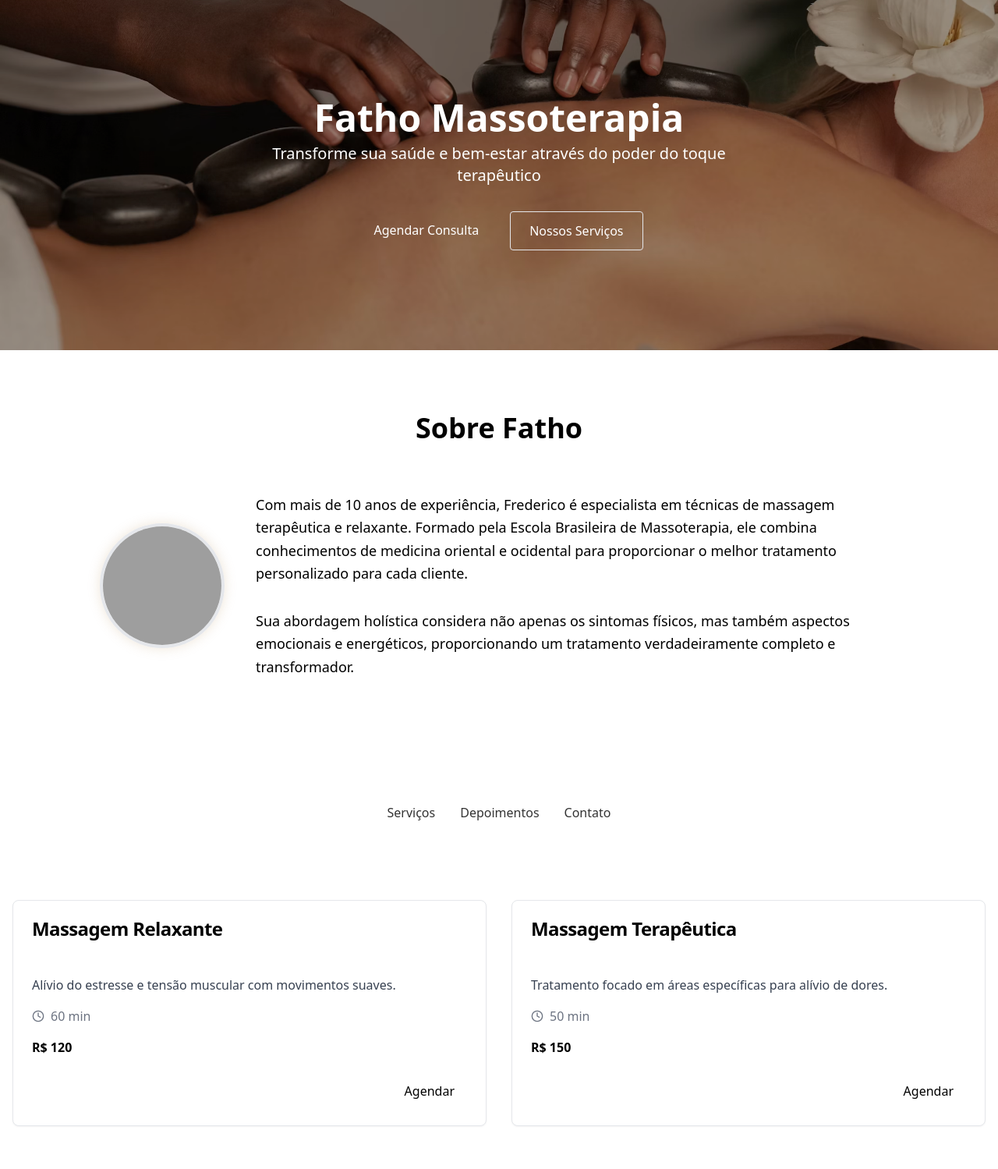
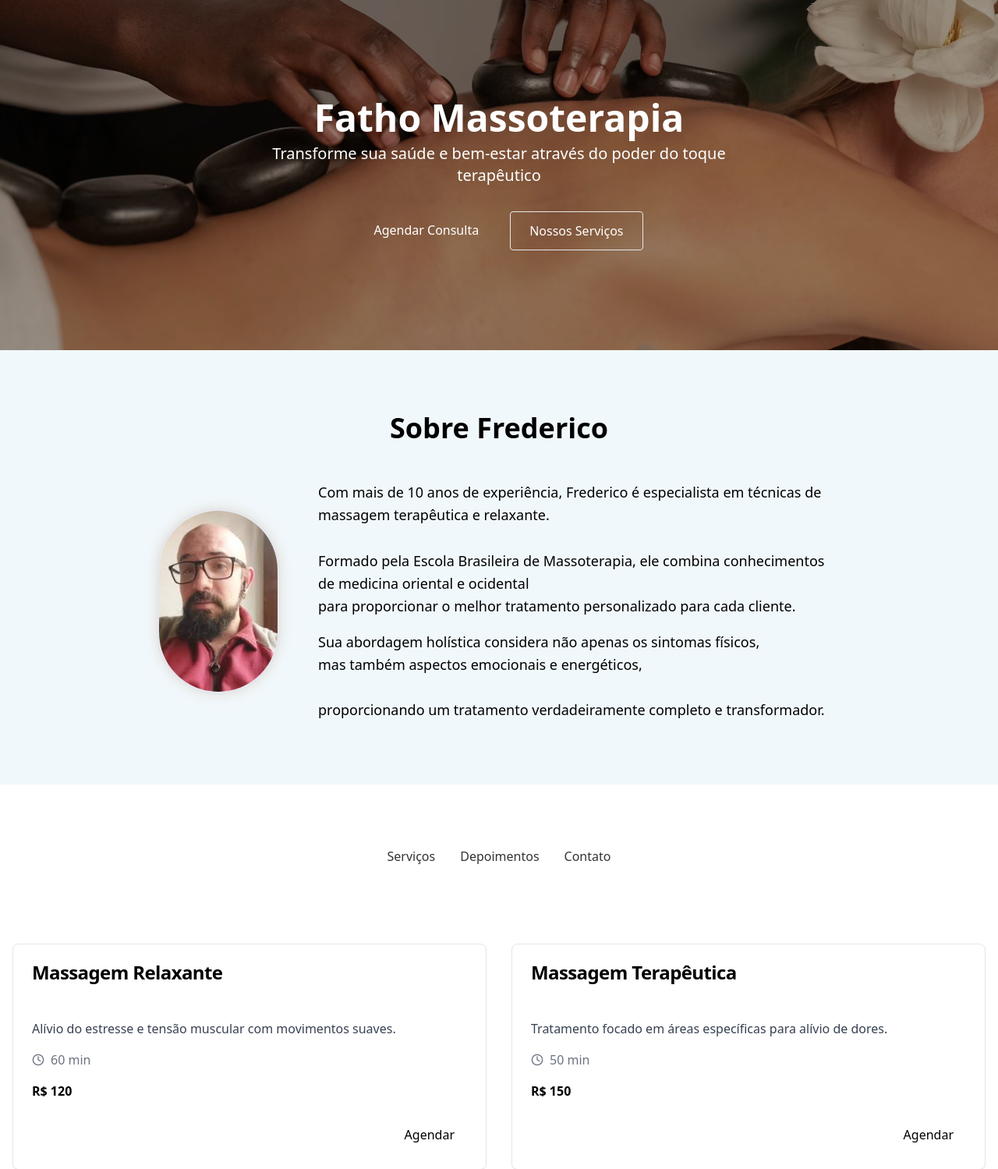
Before and after one commit to RenanDevKF/Projetos, a Django app: page / in a window 1280 px wide. Shown: the part 81-1580 px from the top of the page at 78% size. Run offline with Django 5.2, Linux system fonts and the light colour scheme; data that the repository does not hold is empty; some libraries are stand-ins or nearby versions; grey boxes are pictures that could not be loaded.

Commit message:
feat: add tudo e mais um pouco

```diff
--- a/package.json
+++ b/package.json
@@ -16,5 +16,8 @@
   "bugs": {
     "url": "https://github.com/RenanDevKF/Projetos/issues"
   },
-  "homepage": "https://github.com/RenanDevKF/Projetos#readme"
+  "homepage": "https://github.com/RenanDevKF/Projetos#readme",
+  "dependencies": {
+    "@tailwindcss/typography": "^0.5.16"
+  }
 }
--- a/static/css/custom.css
+++ b/static/css/custom.css
@@ -1,3 +1,6 @@
+/* Arquivo para estilos customizados que vão além do Tailwind */
+
+/* Definindo cores personalizadas caso não estejam no tailwind.config */
 :root {
     --fatho-mint: #d4e8d9;
     --fatho-dark: #333333;
@@ -25,6 +28,7 @@
     z-index: 1;
   }
 
+  .hero-section > *,
   .bg-hero > * {
     position: relative;
     z-index: 2;
@@ -117,9 +121,27 @@
     box-shadow: 0 0 20px rgba(200, 169, 126, 0.3);
   }
 
+  /* === CONTAINER DA PÍLULA DE PERFIL === */
+  .profile-pill-container {
+    display: inline-block;
+    position: relative;
+    width: 11rem; /* 176px */
+    height: 16rem; /* 256px */
+    border-radius: 40px;
+    overflow: hidden;
+    box-shadow: 0 4px 12px rgba(0, 0, 0, 0.1);
+    transition: all 0.3s ease;
+  }
+
+  .profile-pill-container:hover {
+    transform: translateY(-5px);
+    box-shadow: 0 8px 24px rgba(200, 169, 126, 0.3);
+  }
+
   /* === RESPONSIVO PÍLULA === */
   @media (max-width: 768px) {
-    .profile-pill {
+    .profile-pill,
+    .profile-pill-container {
       width: 10rem;
       height: 12rem;
       border-radius: 30px;
--- a/templates/core/home.html
+++ b/templates/core/home.html
@@ -22,31 +22,31 @@
 
 
     <!-- Sobre Fatho -->
-    <section class="py-20 bg-fatho-light">
+<section class="py-20 bg-[#f1f8fc]">
   <div class="container mx-auto px-4">
-        <h2 class="text-4xl font-bold text-center text-fatho-dark mb-16">
-            Sobre Fatho
+    <h2 class="text-4xl font-bold text-center text-fatho-dark mb-12">
+      Sobre Frederico
     </h2>
 
-        <div class="flex flex-col md:flex-row items-center md:items-start max-w-5xl mx-auto gap-10">
+    <!-- Wrapper geral com espaçamento maior -->
+    <div class="flex flex-col md:flex-row items-center md:items-start justify-center max-w-5xl mx-auto">
 
-            <!-- Foto do perfil em formato oval/pílula -->
-            <div class="w-40 h-40 rounded-full overflow-hidden shadow-lg border-4 border-fatho-dark flex-shrink-0">
-            <img src="{% static 'img/profile.jpg' %}"
-                alt="Profissional de massoterapia"
-                class="object-cover w-full h-full">
+      <!-- Imagem -->
+      <div class="w-40 h-60 rounded-full overflow-hidden shadow-xl border-4 border-fatho-dark flex-shrink-0 mb-10 md:mb-0 md:mr-12">
+        <img src="{% static 'img/profile.jpg' %}" alt="Foto de Frederico" class="object-cover w-full h-full">
       </div>
 
-                <!-- Texto da bio com mais espaço e melhor espaçamento entre parágrafos -->
-                <div class="text-fatho-dark text-lg leading-relaxed flex-1">
-                    <p class="mb-8">
-                        Com mais de 10 anos de experiência, Frederico é especialista em técnicas de massagem terapêutica
-                        e relaxante. Formado pela Escola Brasileira de Massoterapia, ele combina conhecimentos de
-                        medicina oriental e ocidental para proporcionar o melhor tratamento personalizado para cada cliente.
+      <!-- Texto com espaçamento garantido -->
+      <div class="flex flex-col justify-center text-left text-fatho-dark text-lg leading-relaxed max-w-2xl">
+        <p class="mb-4">
+          Com mais de 10 anos de experiência, Frederico é especialista em técnicas de massagem terapêutica e relaxante.<br><br>
+          Formado pela Escola Brasileira de Massoterapia, ele combina conhecimentos de medicina oriental e ocidental<br>
+          para proporcionar o melhor tratamento personalizado para cada cliente.
         </p>
         <p>
-                        Sua abordagem holística considera não apenas os sintomas físicos, mas também aspectos
-                        emocionais e energéticos, proporcionando um tratamento verdadeiramente completo e transformador.
+          Sua abordagem holística considera não apenas os sintomas físicos,<br>
+          mas também aspectos emocionais e energéticos,<br><br>
+          proporcionando um tratamento verdadeiramente completo e transformador.
         </p>
       </div>
 
```
Also changed, not shown: theme/static_src/tailwind.config.js (+13 -0 lines), package-lock.json (added), static/img/logo.png (added), static/img/profile.jpg (added). Lines whose indentation alone changed are shown as unchanged.
